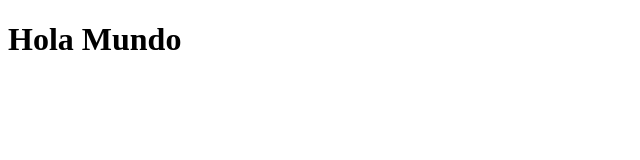
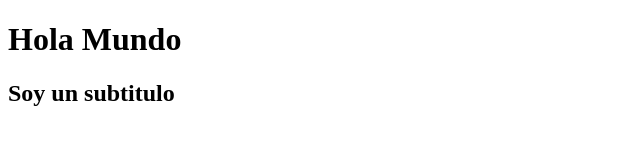
Before and after one commit to Valebon93/prueba-git, a plain HTML site: page index.html in a window 1280 px wide. Shown: the whole page, without its empty margins (0-640 px from the left). Drawn offline with Linux system fonts and the light colour scheme.

Commit message:
add subtitle

```diff
--- a/index.html
+++ b/index.html
@@ -7,5 +7,6 @@
   </head>
   <body>
     <h1>Hola Mundo</h1>
+    <h2>Soy un subtitulo</h2>
   </body>
 </html>
```
